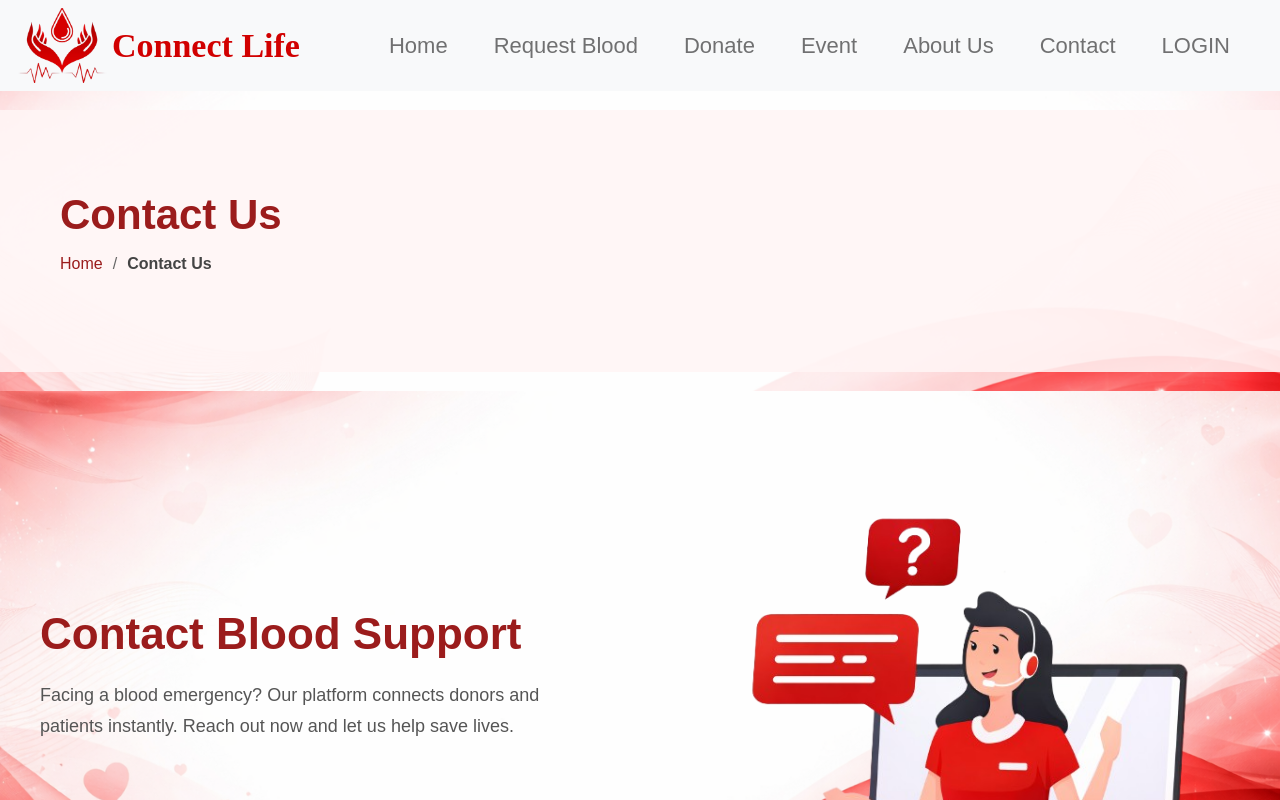
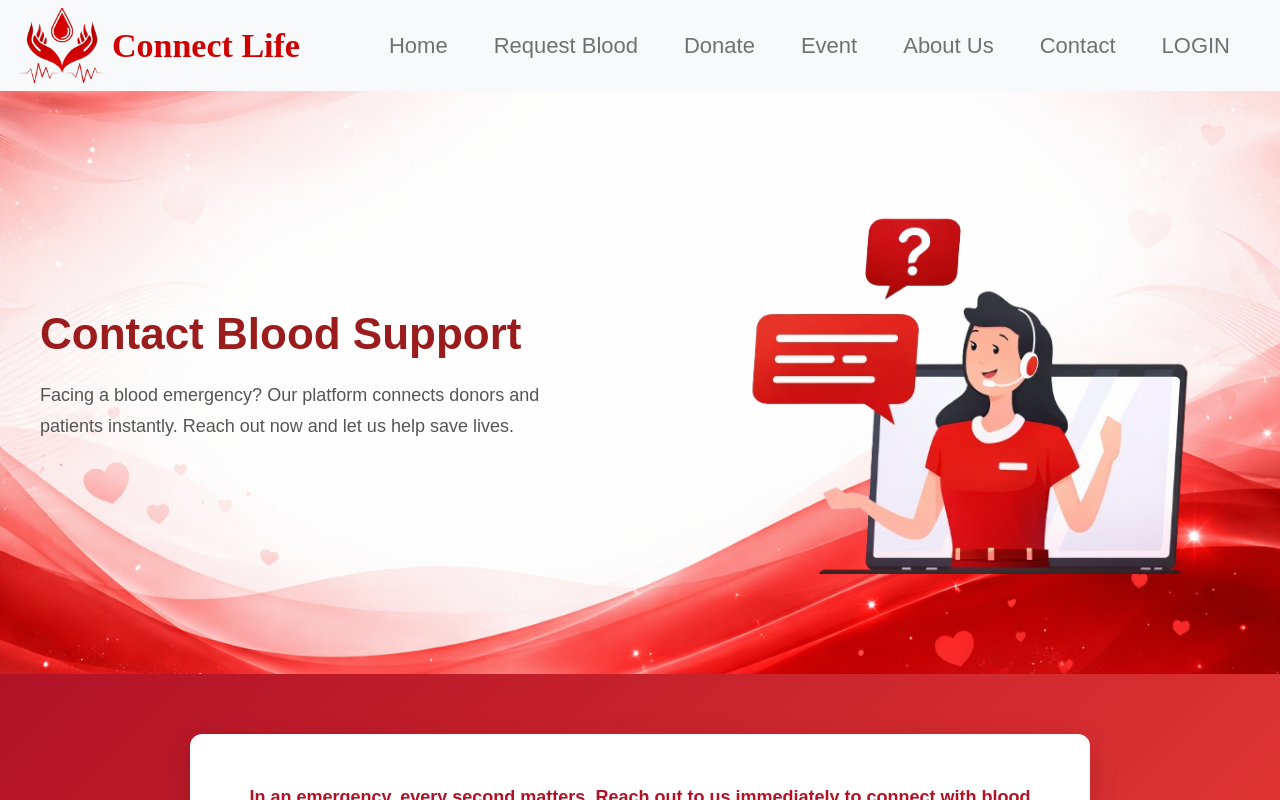
Before and after one commit to meetdoshi027/emergency-blood-request-system, a React (Vite) app: page /contactus in a window 1280 px wide. Shown: the top 800 px of the page. Built offline with nearby package versions, Linux system fonts and the light colour scheme.

Commit message:
footer-correction

```diff
--- a/src/App.jsx
+++ b/src/App.jsx
@@ -36,7 +36,6 @@ function App() {
          <Route path="/event" element={<Event />} />
           <Route path="/bloodrequest" element={<BloodRequest />} />
           <Route path="/donorregister" element={<DonorRegister />} />
-
       </Routes>
     </Router>
   );
--- a/src/components/pages/Contactus.jsx
+++ b/src/components/pages/Contactus.jsx
@@ -12,7 +12,7 @@ const Contactus = () => {
   return (
     <>
     <Navbar/>
-      <Contactuspath />
+      {/* <Contactuspath /> */}
       <ContactHero />
       <Contact />
       <Contactform />
```
